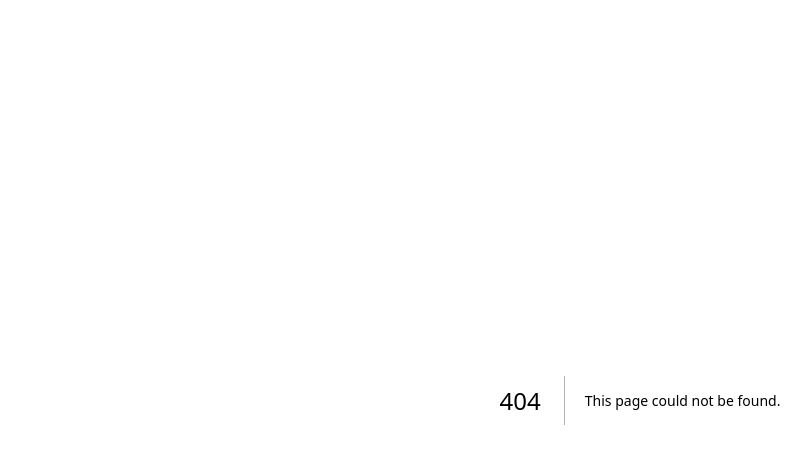
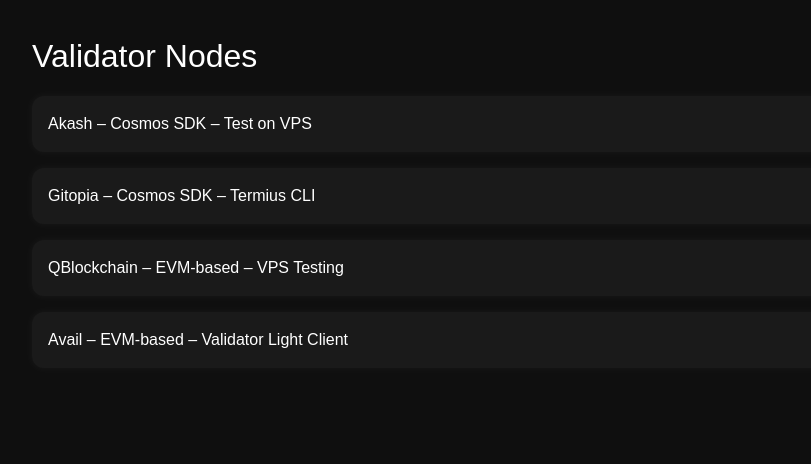
Before and after one commit to Heroness1/daycreed-inframe, a Next.js app: page /validator in a window 1280 px wide. Before the commit this address had no page. Shown: the top 464 px of the page, without its empty margins (0-811 px from the left). Built offline with nearby package versions, Linux system fonts and the light colour scheme.

Commit message:
Create validator.js

```diff
--- /dev/null
+++ b/pages/validator.js
@@ -0,0 +1,28 @@
+export default function Validator() {
+  return (
+    <main style={{
+      padding: '2rem',
+      fontFamily: 'Sora, sans-serif',
+      color: 'white',
+      backgroundColor: '#0f0f0f',
+      minHeight: '100vh'
+    }}>
+      <h1 style={{ fontSize: '2rem', marginBottom: '1rem' }}>Validator Nodes</h1>
+
+      <ul style={{ listStyle: 'none', padding: 0 }}>
+        <li style={cardStyle}>Akash – Cosmos SDK – Test on VPS</li>
+        <li style={cardStyle}>Gitopia – Cosmos SDK – Termius CLI</li>
+        <li style={cardStyle}>QBlockchain – EVM-based – VPS Testing</li>
+        <li style={cardStyle}>Avail – EVM-based – Validator Light Client</li>
+      </ul>
+    </main>
+  );
+}
+
+const cardStyle = {
+  backgroundColor: '#1a1a1a',
+  padding: '1rem',
+  marginBottom: '1rem',
+  borderRadius: '0.75rem',
+  boxShadow: '0 0 10px rgba(255, 255, 255, 0.05)'
+};
```
